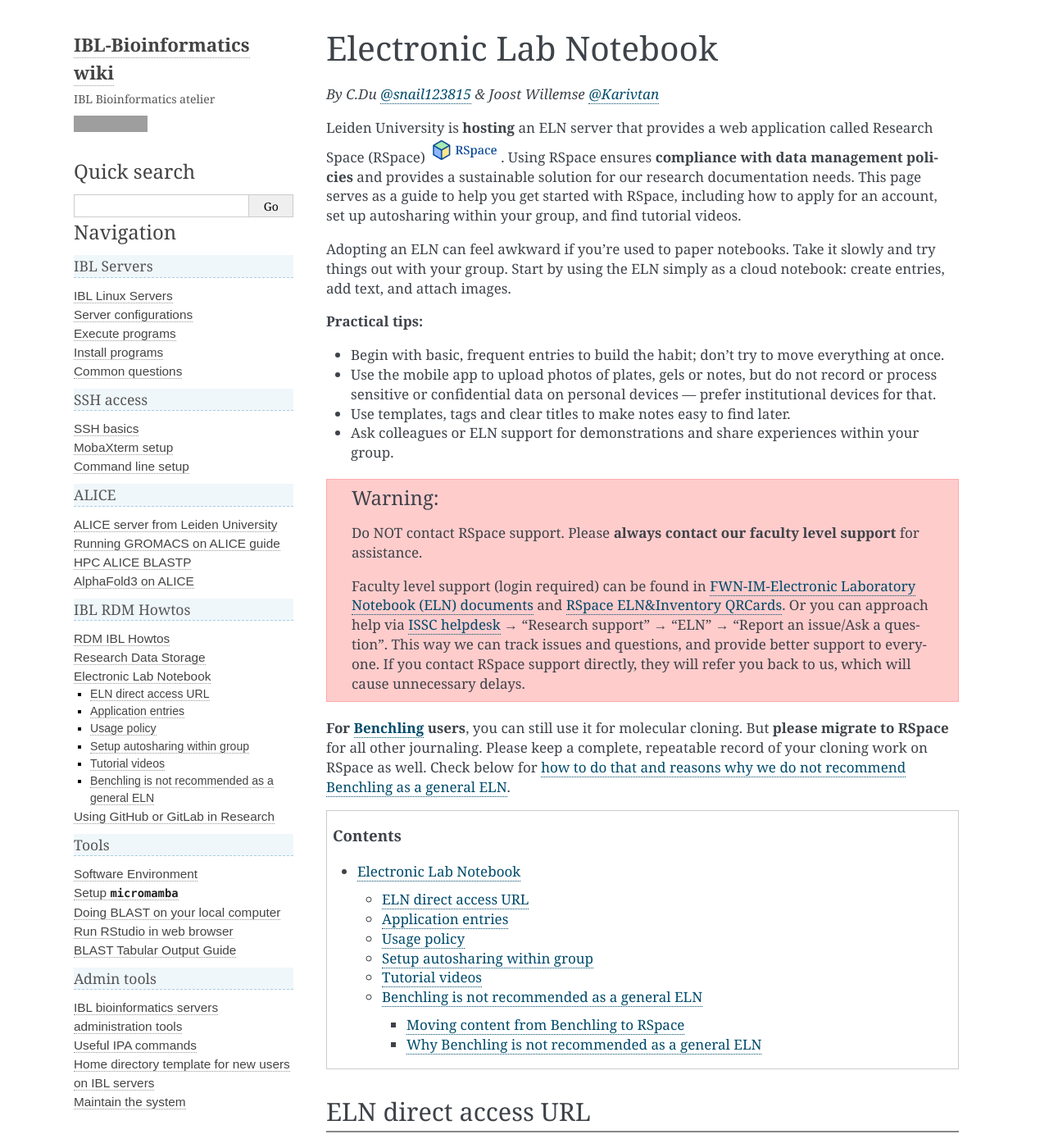
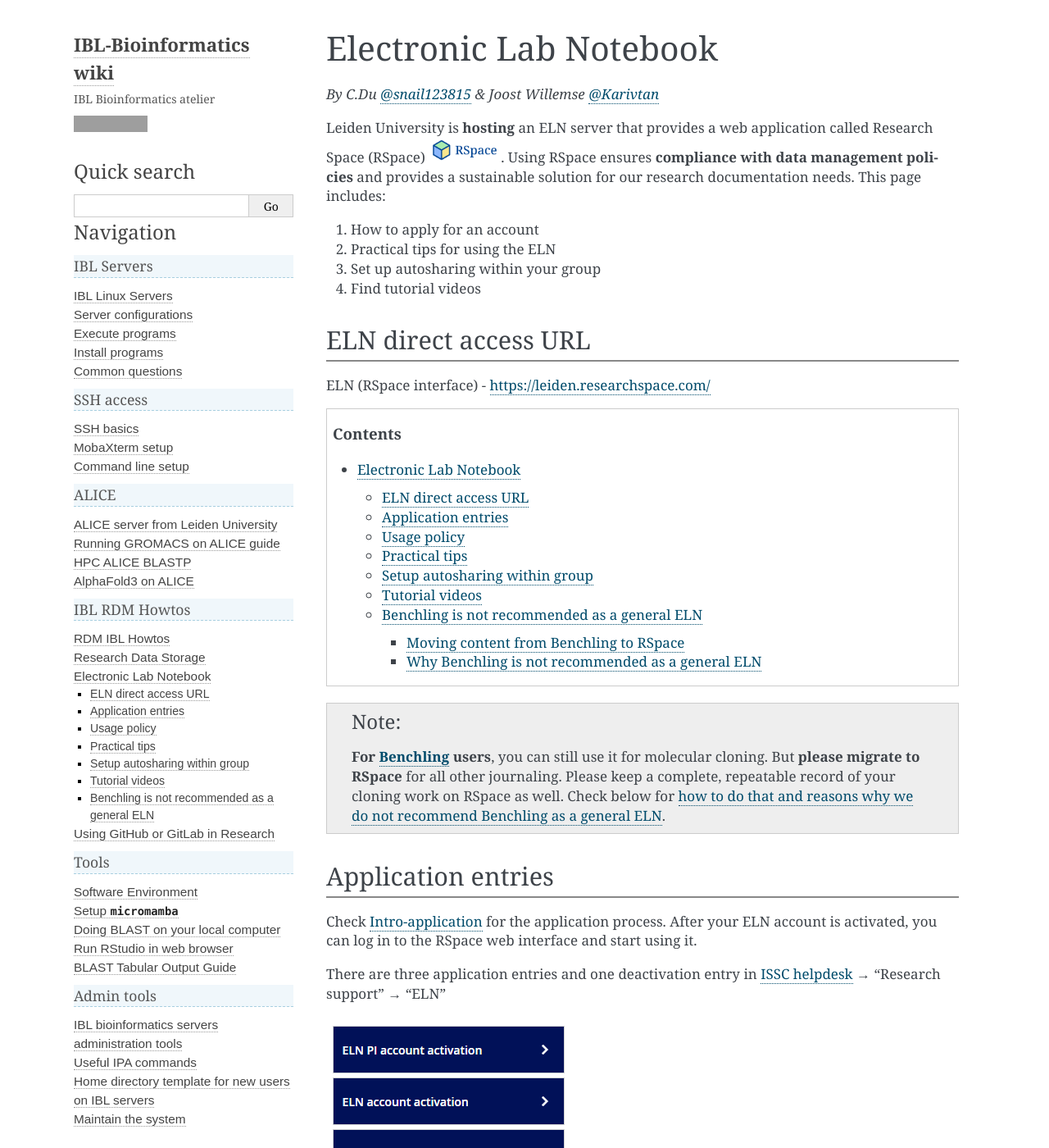
Before and after one commit to IBL-bioinfo/IBL-bioinformatics-wiki, a Sphinx documentation site: the page built from docs/source/rdm_howtos/ELN.md, in a window 1280 px wide and 1400 px high. Shown: the whole window at 82% size. Built offline with Sphinx 7.4.7, drawn with Linux system fonts in a browser that asks for light colours; some of the changed text lies outside the part shown; grey boxes are pictures that could not be loaded.

Commit message:
Warn that RSpace notifications are on by default
Add a note to the ELN doc pointing readers to RSpace's Messaging and
Notification Preferences page, since several notification types are
enabled out of the box and can flood inboxes (#192). Promote the
Practical tips / Direct access URL sections from bold text to proper
headings in both ELN.md and ResearchDrive.md so the two pages share
the same structure.

````diff
--- a/docs/source/rdm_howtos/ELN.md
+++ b/docs/source/rdm_howtos/ELN.md
@@ -2,23 +2,16 @@
 
 *By C.Du [@snail123815](https://github.com/snail123815) & Joost Willemse [@Karivtan](https://github.com/Karivtan)*
 
-Leiden University is **hosting** an ELN server that provides a web application called Research Space (RSpace) <span><img src="../_static/images/rspace-banner.png" alt="RSpace" width="88"></span>. Using RSpace ensures **compliance with data management policies** and provides a sustainable solution for our research documentation needs. This page serves as a guide to help you get started with RSpace, including how to apply for an account, set up autosharing within your group, and find tutorial videos.
+Leiden University is **hosting** an ELN server that provides a web application called Research Space (RSpace) <span><img src="../_static/images/rspace-banner.png" alt="RSpace" width="88"></span>. Using RSpace ensures **compliance with data management policies** and provides a sustainable solution for our research documentation needs. This page includes:
 
-Adopting an ELN can feel awkward if you’re used to paper notebooks. Take it slowly and try things out with your group. Start by using the ELN simply as a cloud notebook: create entries, add text, and attach images.
+1. How to apply for an account
+2. Practical tips for using the ELN
+3. Set up autosharing within your group
+4. Find tutorial videos
 
-**Practical tips:**
-- Begin with basic, frequent entries to build the habit; don’t try to move everything at once.
-- Use the mobile app to upload photos of plates, gels or notes, but do not record or process sensitive or confidential data on personal devices — prefer institutional devices for that.
-- Use templates, tags and clear titles to make notes easy to find later.
-- Ask colleagues or ELN support for demonstrations and share experiences within your group.
+## ELN direct access URL
 
-:::{warning}
-Do NOT contact RSpace support. Please **always contact our faculty level support** for assistance.
-
-Faculty level support (login required) can be found in [FWN-IM-Electronic Laboratory Notebook (ELN) documents](https://leidenuniv1.sharepoint.com/sites/FWN-Intranet/SitePages/FWN-IM-ELN-Home.aspx?xsdata=MDV8MDJ8Yy5kdUBiaW9sb2d5LmxlaWRlbnVuaXYubmx8MTgyNzgxM2QwMmRiNGY3NmJmODUwOGRlNjQ5M2I2OGZ8Y2EyYTdmNzZkYmQ3NGVjMDkxMDg2YjNkNTI0ZmI3Yzh8MHwwfDYzOTA1ODc4Mjc0OTcxMTgzNXxVbmt) and [RSpace ELN&Inventory QRCards](https://leidenuniv1.sharepoint.com/sites/FWN-Intranet/SitePages/FWN-IM-ELN-QRCards.aspx?startedResponseCatch=true&CT=1776075760243&OR=OWA-NTB-Mail&CID=101ae42f-1176-982f-f011-bdbeb0ceff79). Or you can approach help via  [ISSC helpdesk](https://helpdesk.universiteitleiden.nl/) → "Research support" → "ELN" → "Report an issue/Ask a question". This way we can track issues and questions, and provide better support to everyone. If you contact RSpace support directly, they will refer you back to us, which will cause unnecessary delays.
-:::
-
-**For [Benchling](https://www.benchling.com/) users**, you can still use it for molecular cloning. But **please migrate to RSpace** for all other journaling. Please keep a complete, repeatable record of your cloning work on RSpace as well. Check below for [how to do that and reasons why we do not recommend Benchling as a general ELN](#benchling-is-not-recommended-as-a-general-eln).
+ELN (RSpace interface) - [https://leiden.researchspace.com/](https://leiden.researchspace.com/)
 
 ```{contents}
 ---
@@ -26,9 +19,9 @@
 ---
 ```
 
-## ELN direct access URL
-
-ELN (RSpace interface) - [https://leiden.researchspace.com/](https://leiden.researchspace.com/)
+::: {admonition} Note
+**For [Benchling](https://www.benchling.com/) users**, you can still use it for molecular cloning. But **please migrate to RSpace** for all other journaling. Please keep a complete, repeatable record of your cloning work on RSpace as well. Check below for [how to do that and reasons why we do not recommend Benchling as a general ELN](#benchling-is-not-recommended-as-a-general-eln).
+:::
 
 ## Application entries
 
@@ -54,6 +47,29 @@
 Please read the usage policy carefully before using the ELN. Most important points are:
 - Every account will be disabled after 6 months of inactivity
 - ELN is not meant to be used as a bulk storage
+
+## Practical tips
+
+Adopting an ELN can feel awkward if you’re used to paper notebooks. Take it slowly and try things out with your group. Start by using the ELN simply as a cloud notebook: create entries, add text, and attach images.
+
+- Begin with basic, frequent entries to build the habit; don’t try to move everything at once.
+- Use the mobile app to upload photos of plates, gels or notes, but do not record or process sensitive or confidential data on personal devices — prefer institutional devices for that.
+- Use templates, tags and clear titles to make notes easy to find later.
+- Ask colleagues or ELN support for demonstrations and share experiences within your group.
+
+:::{admonition} Notifications are on by default
+RSpace enables several email notifications by default (for example when a shared document is edited, a request status changes, or a background process finishes), which can quickly clutter your inbox. Review and adjust these under:
+
+Top bar **"My RSpace"** → **"My Profile"** → scroll down to **"Messaging and Notification Preferences"**.
+
+![Messaging and Notification Preferences page in RSpace](../_static/images/ELN_notification_preferences.png)
+:::
+
+:::{warning}
+Do NOT contact RSpace support. Please **always contact our faculty level support** for assistance.
+
+Faculty level support (login required) can be found in [FWN-IM-Electronic Laboratory Notebook (ELN) documents](https://leidenuniv1.sharepoint.com/sites/FWN-Intranet/SitePages/FWN-IM-ELN-Home.aspx?xsdata=MDV8MDJ8Yy5kdUBiaW9sb2d5LmxlaWRlbnVuaXYubmx8MTgyNzgxM2QwMmRiNGY3NmJmODUwOGRlNjQ5M2I2OGZ8Y2EyYTdmNzZkYmQ3NGVjMDkxMDg2YjNkNTI0ZmI3Yzh8MHwwfDYzOTA1ODc4Mjc0OTcxMTgzNXxVbmt) and [RSpace ELN&Inventory QRCards](https://leidenuniv1.sharepoint.com/sites/FWN-Intranet/SitePages/FWN-IM-ELN-QRCards.aspx?startedResponseCatch=true&CT=1776075760243&OR=OWA-NTB-Mail&CID=101ae42f-1176-982f-f011-bdbeb0ceff79). Or you can approach help via  [ISSC helpdesk](https://helpdesk.universiteitleiden.nl/) → "Research support" → "ELN" → "Report an issue/Ask a question". This way we can track issues and questions, and provide better support to everyone. If you contact RSpace support directly, they will refer you back to us, which will cause unnecessary delays.
+:::
 
 ## Setup autosharing within group
 
````
Also changed, not shown: docs/source/rdm_howtos/ResearchDrive.md (+5 -4 lines), docs/source/_static/images/ELN_notification_preferences.png (added).
